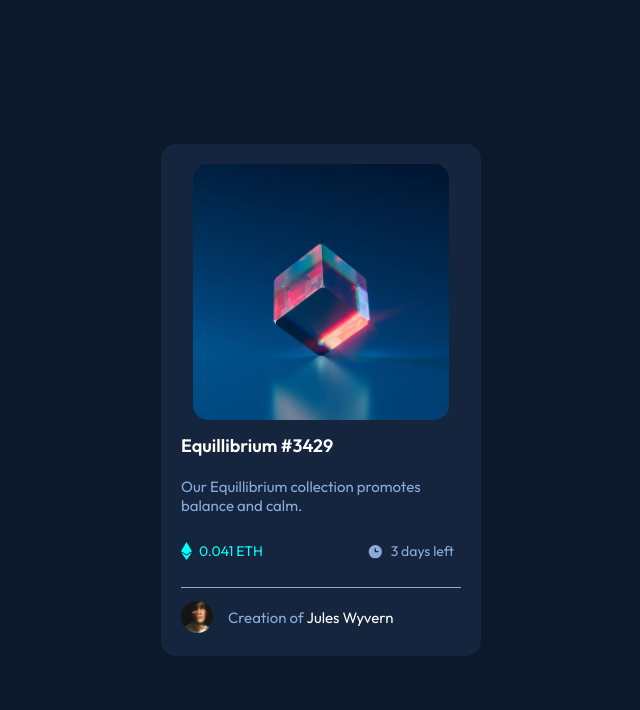
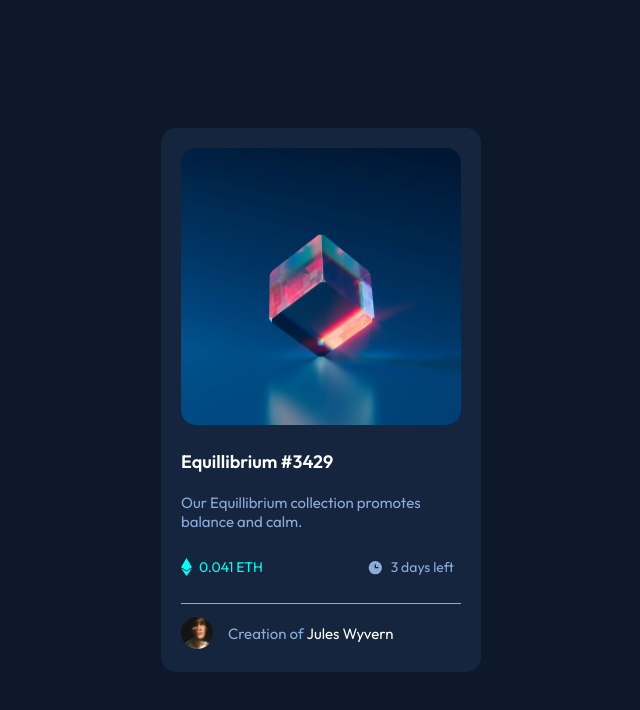
Before and after one commit to demartinom/Front-End-Mentor, a plain HTML site: page nft-preview-card-component-main/My-Solution/index.html in a window 1280 px wide. Shown: the whole page, without its empty margins (319-959 px from the left). Drawn offline with Linux system fonts and the light colour scheme.

Commit message:
Finishing touches

```diff
--- a/nft-preview-card-component-main/My-Solution/index.html
+++ b/nft-preview-card-component-main/My-Solution/index.html
@@ -13,10 +13,14 @@
     <link rel="stylesheet" href="style.css">
     <title>NFT Preview Card</title>
 </head>
-
 <body>
     <div class="card__container">
-        <img class="card__image" src="/images/image-equilibrium.jpg" alt="">
+        <div class="card__imgcontainer">
+            <img src="/images/image-equilibrium.jpg" alt="">
+            <!-- <div class="card__imgcontainer_overlay">
+                <img src="/images/icon-view.svg" alt="">
+            </div> -->
+        </div>
         <div class="card__text card__title">
             <p>
                 Equillibrium #3429
@@ -48,11 +52,12 @@
         <div class="card__credit">
             <img src="/images/image-avatar.png" alt="" class="card__credit_thumbnail">
             <div class="card__text card__credit_text">
-                <p><span> Creation of </span> Jules Wyvern</p>
+                <p> Creation of <span> Jules Wyvern</span></p>
             </div>
         </div>
     </div>
     </div>
+
 </body>
 
 </html>
--- a/nft-preview-card-component-main/My-Solution/style.css
+++ b/nft-preview-card-component-main/My-Solution/style.css
@@ -26,21 +26,29 @@ body {
     background: var(--DarkBlue2);
     text-align: center;
     width: 20em;
-    height: 32em;
+    height: 34em;
     padding: 20px;
     border-radius: 15px;
 }
-
-.card__image {
-    width: 16em;
+.card__imgcontainer {
+    height: 55%;
+    margin-bottom: 15px;
+}
+.card__imgcontainer img {
+    width: 100%;
+    height: 100%;
     border-radius: 15px;
+    object-fit:cover;
 }
 
 .card__title {
     text-align: left;
     font-weight: 600;
 }
-
+.card__title p:hover {
+    color:var(--Cyan);
+    cursor: pointer;
+}
 .card__text {
     padding: 10px 0;
     font-family: 'Montserrat', sans-serif;
@@ -88,7 +96,9 @@ body {
     flex-direction: row;
     align-items: center;
 }
-
+.card__credit_text {
+    color: var(--SoftBlue)
+}
 .card__credit_thumbnail {
     width: 2em;
 }
@@ -100,8 +110,12 @@ hr {
     border: none;
 }
 
-.card__credit span {
-    color: var(--SoftBlue)
+.card__credit_text span {
+    color: var(--white)
+}
+.card__credit_text span:hover {
+    color:var(--Cyan);
+    cursor: pointer;
 }
 .card__credit p {
     font-size: 15px;
```
